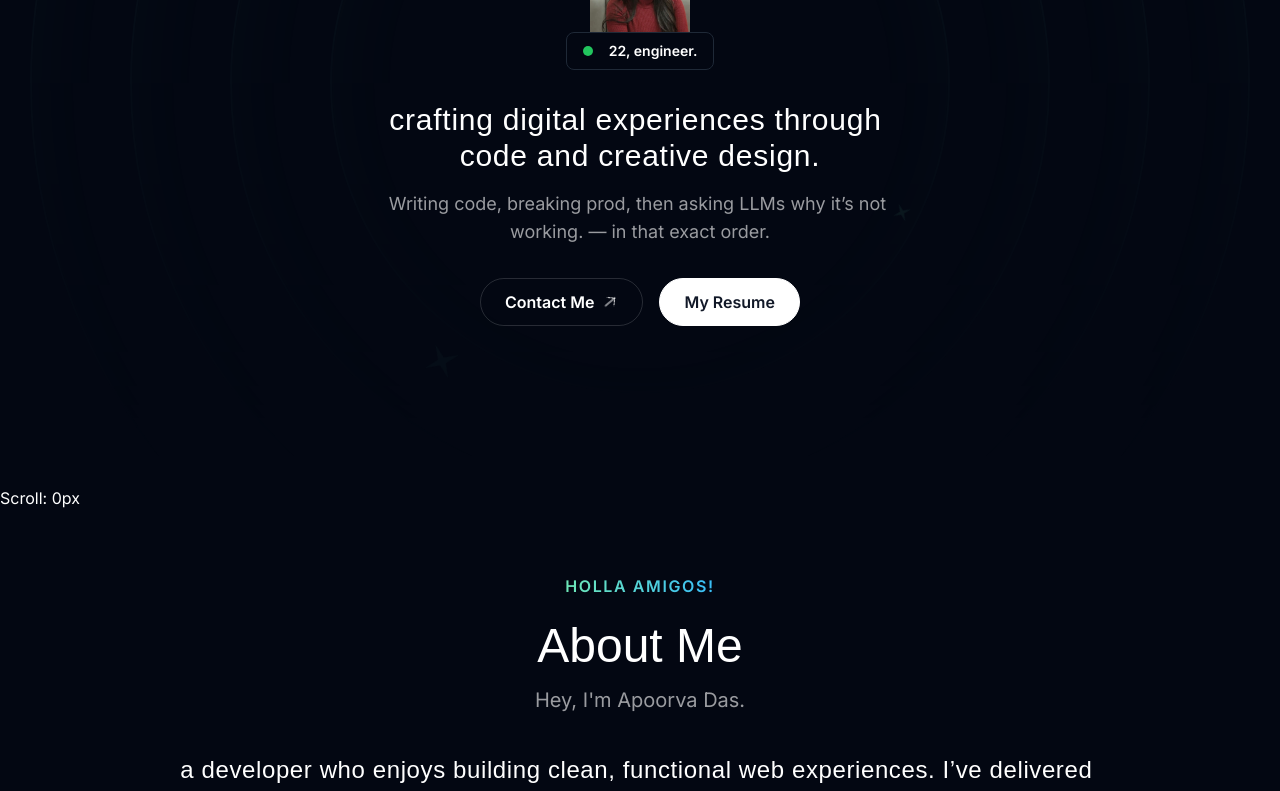
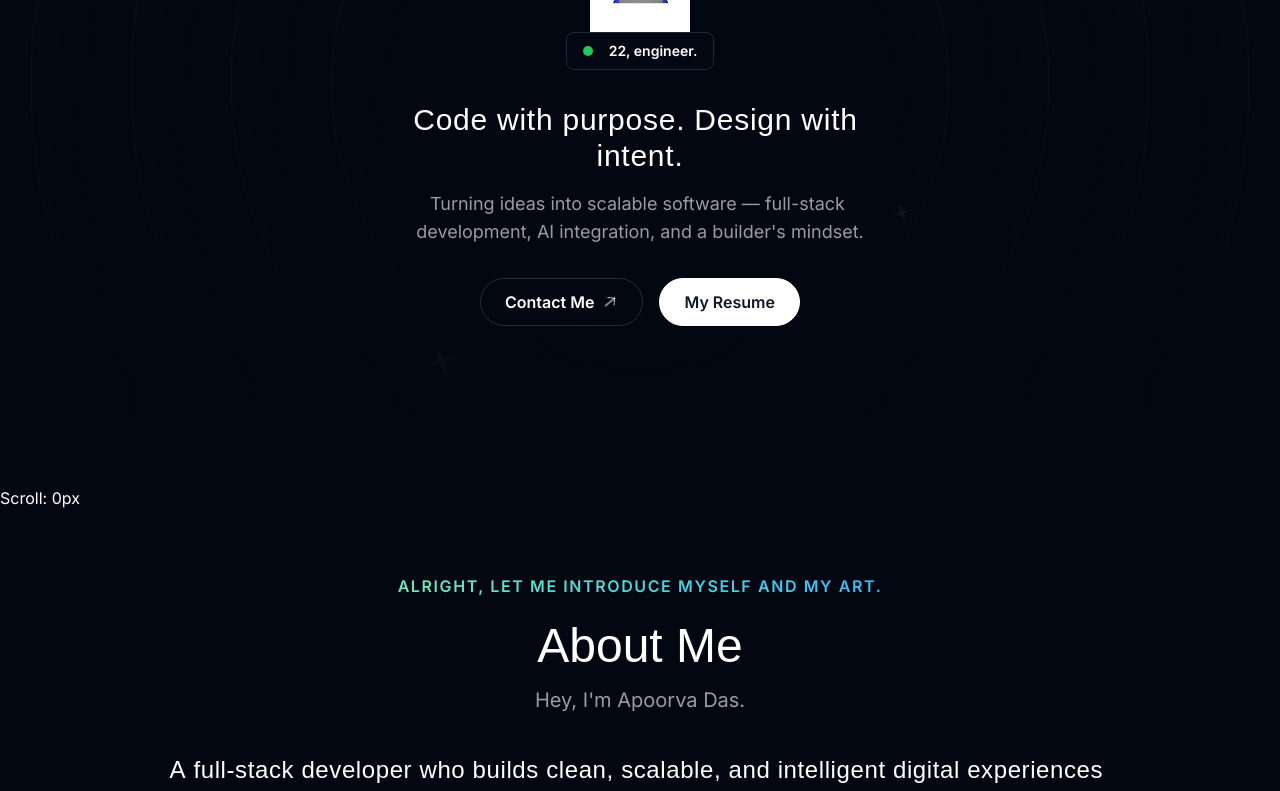
Before and after one commit to Apoorvaaaaaaaa/Apoorva-Portfolio, a Next.js app: page / in a window 1280 px wide. Shown: the part 320-1111 px from the top of the page. Built offline with nearby package versions, Linux system fonts and the light colour scheme; a web font is replaced by a local one.

Commit message:
Add chatbot project image and update components

```diff
--- a/src/app/layout.tsx
+++ b/src/app/layout.tsx
@@ -1,4 +1,5 @@
 import type { Metadata } from "next";
+// @ts-ignore: CSS module type declarations are not available in this project setup.
 import "./globals.css";
 
 import { Inter, Calistoga, Host_Grotesk } from "next/font/google";
--- a/src/components/About.tsx
+++ b/src/components/About.tsx
@@ -7,7 +7,7 @@ export const AboutSection = () => {
         <div className="container">
           <div className="flex justify-center">
             <p className="uppercase font-semibold tracking-widest bg-gradient-to-r from-emerald-300 to-sky-400 text-transparent bg-clip-text text-center">
-              Holla amigos!
+             Alright, let me introduce myself and my art.
             </p>
           </div>
           <h2 className="font-serif text-3xl md:text-5xl text-center mt-6">
@@ -20,15 +20,11 @@ export const AboutSection = () => {
           <div className="max-w-6xl mt-20 sm:mt-10 text-center">
             <div className="leading-10 font-light font-host-grotesk lg:text-2xl sm:text-lg md:text-xl tracking-wide">
               <TextAnimate animation="blurInUp" by="word" duration={3}>
-                a developer who enjoys building clean, functional web experiences. I’ve delivered projects, contributed to open source, and love learning by breaking prod
-               and fixing it.
-                Lately, I&apos;ve been exploring the world of Web3 — it’s overwhelming at times, but the way Solana works has genuinely
-                sparked my curiosity. Still early in the journey, but I’m diving in,
-                one concept at a time.
-                I&apos;m big on technology that moves the world forward, and when I’m not coding, I’m probably reading up on art, watching yt or just sleeping.
-                I believe mixing logic with creativity is where the real magic happens.
-                Open to freelance, collabs, or just chatting about cool ideas.
-                Lets build and learn together.
+                A full-stack developer who builds clean, scalable, and intelligent digital experiences — and learns fastest by breaking things, then figuring out exactly why they broke. I&apos;ve shipped end-to-end products, contributed to open source, and thrive in the space where debugging becomes discovery.
+                Lately, I&apos;ve been deep in AI-driven development — architecting with LLMs, exploring prompt engineering, and building conversational systems that feel less like software and more like a dialogue. It&apos;s where I see the future heading, and I want to be building it, not just watching it happen.
+                I&apos;m drawn to technology with real-world impact — systems that scale, interfaces that feel effortless, and ideas that solve genuine problems. Beyond the screen, I&apos;m usually exploring art, falling down YouTube rabbit holes, or simply recharging for the next build.
+                I believe the sharpest work happens where engineering precision meets creative instinct — where logic doesn&apos;t limit imagination, it sharpens it.
+                Open to freelance work, high-impact collaborations, or conversations about ideas worth building. Let&apos;s create something that matters.
               </TextAnimate>
             </div>
           </div>
--- a/src/components/Hero.tsx
+++ b/src/components/Hero.tsx
@@ -68,7 +68,7 @@ export const HeroSection = () => {
                 duration={1}
                 once
               >
-                Hey, I&apos;m Apoorva
+                Holla Amigos!
               </TextAnimate>
             </div>
             <Image
@@ -89,7 +89,7 @@ export const HeroSection = () => {
           <div className="max-w-lg mx-auto">
             <h4 className="font-serif text-3xl md:text5xl text-center mt-8 tracking-wide">
               <TextAnimate animate="blueInUp" once>
-                crafting digital experiences through code and creative design.
+                Code with purpose. Design with intent.
               </TextAnimate>
             </h4>
             <div className="mt-4 text-center text-white/60 md:text-lg">
@@ -99,7 +99,7 @@ export const HeroSection = () => {
                 duration={3}
                 once
               >
-               Writing code, breaking prod, then asking LLMs why it’s not working. — in that exact order.
+               Turning ideas into scalable software — full-stack development, AI integration, and a builder&apos;s mindset.
 
               </TextAnimate>
             </div>
@@ -113,7 +113,7 @@ export const HeroSection = () => {
               <ArrowDonw className="size-4 -rotate-[130deg]" />
             </button>
             <a
-              href="https://drive.google.com/file/d/16uDnJXRK5QnNJs6fNN5T1ReKTHI-bcYJ/view?usp=drivesdk"
+              href="https://drive.google.com/file/d/1PbFUZDj2geZR0s3UNI5D4nh6rlaS1JT1/view?usp=drivesdk"
               target="_blank"
               rel="noopener noreferrer"
               className="cursor:pointer inline-flex items-center gap-2 border border-white bg-white text-gray-900 px-6 h-12 rounded-full"
--- a/src/components/Projects.tsx
+++ b/src/components/Projects.tsx
@@ -7,6 +7,7 @@ import Image from "next/image";
 import CheckCircleIcon from "@/assets/icons/check-circle.svg";
 import ArrowUpRightIcon from "@/assets/icons/arrow-up-right.svg";
 import GrainImage from "@/assets/images/grain.jpg";
+import Chatbot from "@/assets/images/Chatbot.png";
 
 const portfolioProjects = [
   {
@@ -69,6 +70,19 @@ const portfolioProjects = [
     ],
     link: "https://github.com/Apoorvaaaaaaaa/realestate-website",
     image: realEstate,
+  },
+   {
+    company: "Tech",
+    year: "TypeScript, Next.js, SQL, Supabase",
+    title: "Converse AI",
+    results: [
+      { title: "Implements authentication, database migrations, and a modular component architecture for scalability." },
+      { title: "Includes support for multiple AI providers (OpenAI, Azure OpenAI, and local models via Ollama) alongside internationalization and automated testing (Jest)" },
+      { title: "Implements secure user authentication and persistent chat storage via Supabase, with SQL migrations for structured database setup and easy self-hosting.." },
+       { title: "Built with i18n support for multi-language accessibility, and deployable on Vercel with environment-based configuration for both local and hosted instances" },
+    ],
+    link: "https://github.com/Apoorvaaaaaaaa/CHATBOT",
+    image: Chatbot,
   },
 ];
 
```
Also changed, not shown: src/assets/images/Chatbot.png (added), src/assets/images/memoji-computer.png.
